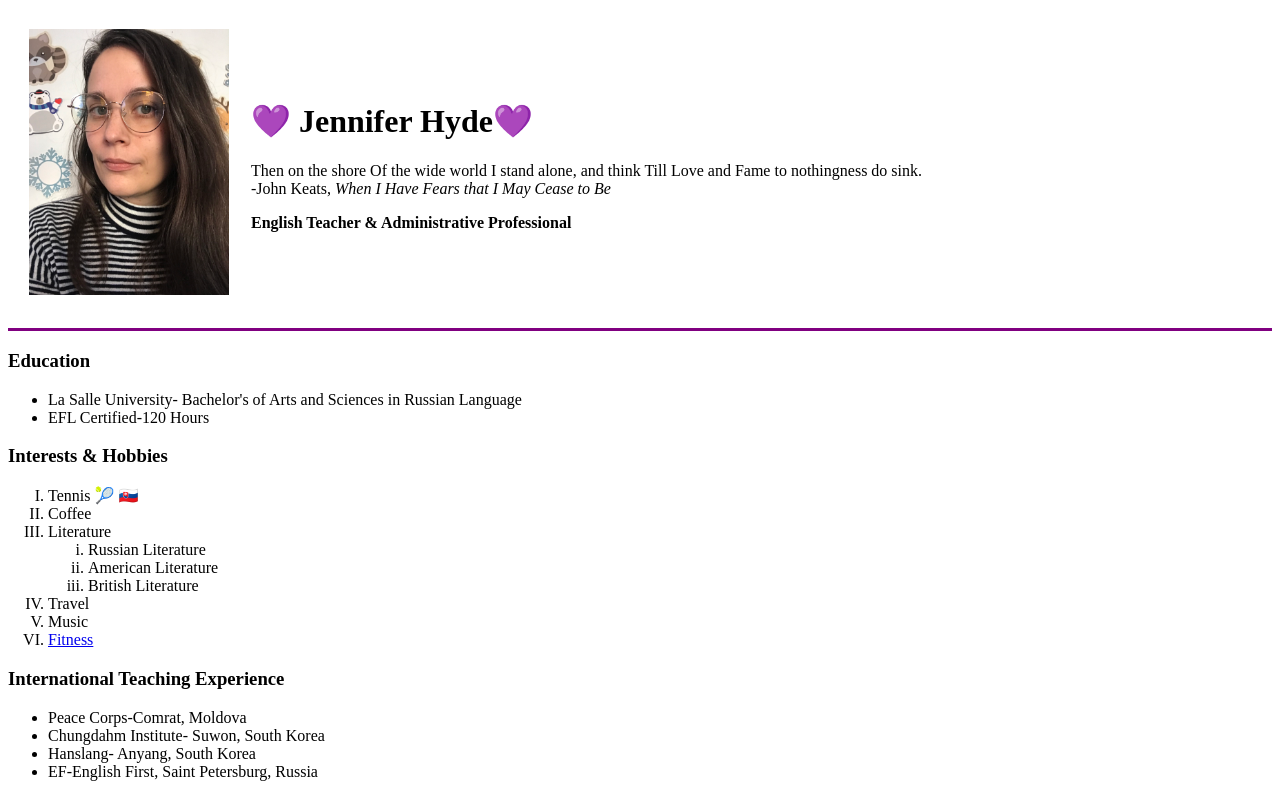
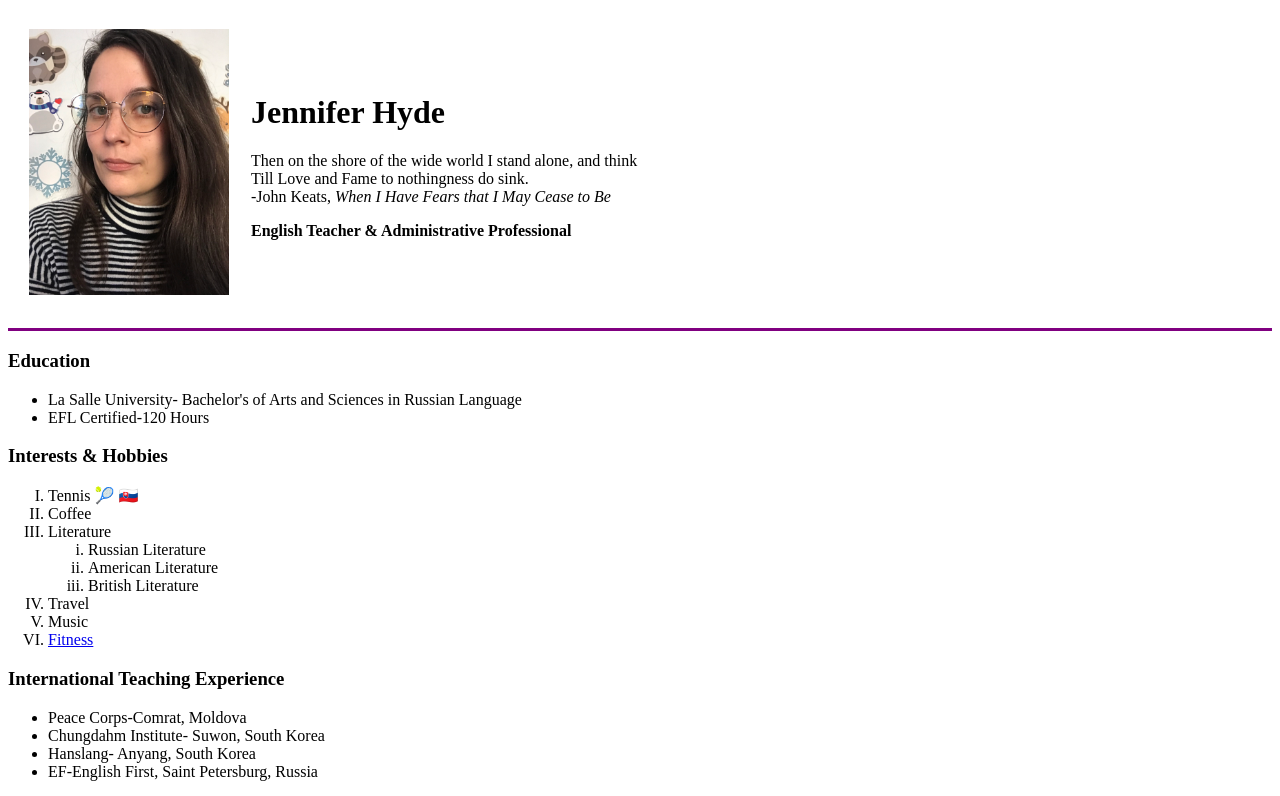
Before and after one commit to JenHBunny/CV, a plain HTML site: page index.html in a window 1280 px wide. Shown: the top 796 px of the page. Drawn offline with Linux system fonts and the light colour scheme.

Commit message:
Update index.html
CSS

```diff
--- a/index.html
+++ b/index.html
@@ -8,6 +8,7 @@
   <meta name="author" content="Jennifer Hyde" />
   <meta name="viewport" content="width=device-width,initial-scale-1.0" />
   <title> 💜 Jennifer's Personal Site</title>
+  <body style=background-color: #DFF3E3;>
 </head>
 
 <body>
@@ -16,9 +17,9 @@
       <td>
   <img src="Images/JenHyde.JPG" alt="Jennifer Hyde" width="200" length="400"></td>
   <td>
-<h1>💜 Jennifer Hyde💜 </h1>
+<h1>Jennifer Hyde</h1>
   <block quote cite="https://poets.org/poem/when-i-have-fears-i-may-cease-be"> Then on the shore
-    Of the wide world I stand alone, and think
+    of the wide world I stand alone, and think <br>
     Till Love and Fame to nothingness do sink.</block quote> <br />
   -John Keats, <em>When I Have Fears that I May Cease to Be</em>
   <p><strong>English Teacher & Administrative Professional</strong></p></td></tr>
```
